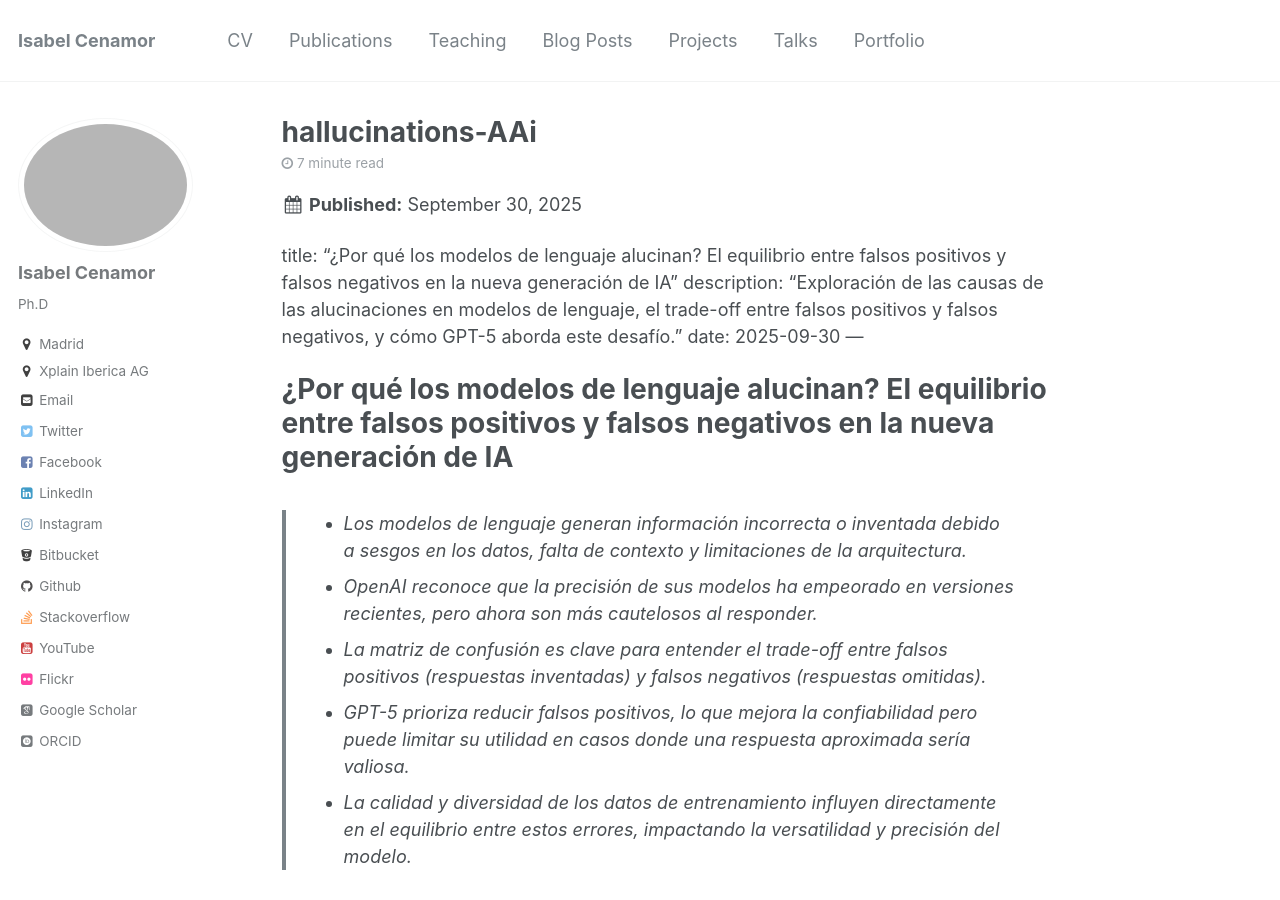
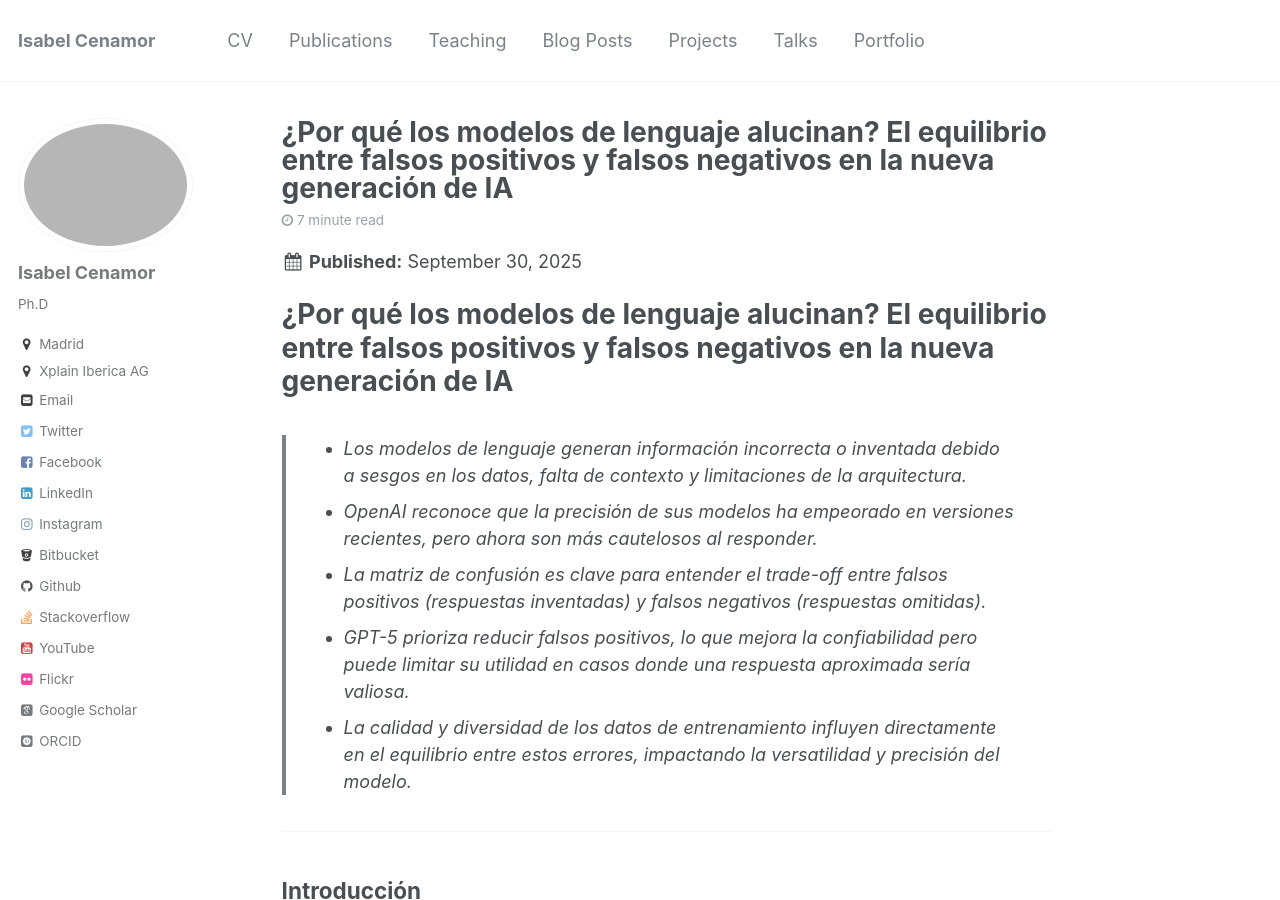
Before and after one commit to icenamor/icenamor.github.io, a Jekyll site: the page built from _posts/2025-07-16-Talgo copy.md, in a window 1280 px wide and 900 px high. Built offline with Jekyll 4.4.1, drawn with Linux system fonts in a browser that asks for light colours; some web fonts are replaced.

Commit message:
last changes

```diff
--- a/_posts/2025-07-16-Talgo copy.md
+++ b/_posts/2025-07-16-Talgo copy.md
@@ -1,17 +1,13 @@
 ---
-title: 'hallucinations-AAi'
+title: "¿Por qué los modelos de lenguaje alucinan? El equilibrio entre falsos positivos y falsos negativos en la nueva generación de IA"
+description: "Exploración de las causas de las alucinaciones en modelos de lenguaje, el trade-off entre falsos positivos y falsos negativos, y cómo GPT-5 aborda este desafío."
+permalink: /posts/2025/09/blog-post-1/
 date: 2025-09-30
-permalink: /posts/2025/07/blog-post-1/
 tags:
   - IA
   - Machine Learning
   - Tecnología
   - Inteligencia Artificial
-
----
-title: "¿Por qué los modelos de lenguaje alucinan? El equilibrio entre falsos positivos y falsos negativos en la nueva generación de IA"
-description: "Exploración de las causas de las alucinaciones en modelos de lenguaje, el trade-off entre falsos positivos y falsos negativos, y cómo GPT-5 aborda este desafío."
-date: 2025-09-30
 ---
 
 # ¿Por qué los modelos de lenguaje alucinan? El equilibrio entre falsos positivos y falsos negativos en la nueva generación de IA
```
